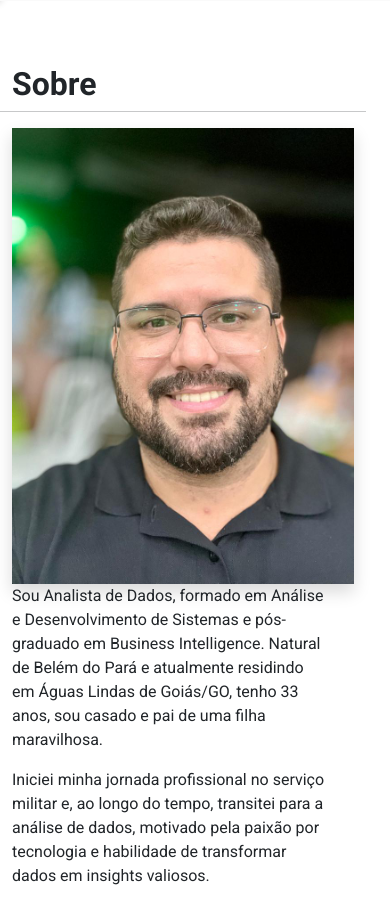
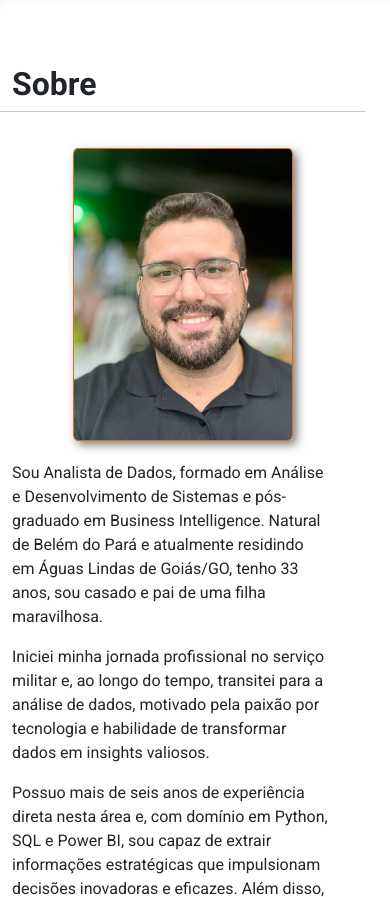
Before and after one commit to lleonardofernandes/portfolio, a Flask app: page / in a window 390 px wide. Shown: the part 843-1740 px from the top of the page. Run offline with Flask 3, Linux system fonts and the light colour scheme; some libraries are stand-ins or nearby versions.

Commit message:
adjust perfil img device

```diff
--- a/static/css/style.css
+++ b/static/css/style.css
@@ -245,6 +245,19 @@ section#about li {
     font-size: 1.2rem;
 }
 
+section#about img {
+    margin: 20px auto;
+    display: block;
+    width: 100%;
+    /* height: 100%; */
+    border: 1.5px solid #dd6e14;
+    border-radius: 4%;
+    /* box-shadow:  inset 0 0 1rem #00000050; */
+    box-shadow: 4px 4px 10px rgba(0, 0, 0, 0.5);
+    /* transform: perspective(1000px) rotateY(20deg); */
+
+}
+
 
 .section-bg {
     background-color: #eff5ff;
--- a/static/css/style_media.css
+++ b/static/css/style_media.css
@@ -139,3 +139,12 @@
         font-size: 1rem;
     }
 }
+
+@media (max-width: 767px) {
+    section#about img {
+        width: 220px;
+        border-radius: 2%;
+
+
+    }
+}
--- a/templates/index.html
+++ b/templates/index.html
@@ -28,7 +28,7 @@
             <h2 class="pt-3">Sobre</h2>
             <hr>
             <div class="col-md-4", data-anime="left">
-                <img class="img-fluid shadow" src="../static/img/perfil_2.jpg" alt="Foto do Leonardo">
+                <img class="img-fluid" src="../static/img/perfil_2.jpg" alt="Foto do Leonardo">
                 <!-- <h3>Analista de Dados</h3> -->
                 <!-- <p>Atualmente trabalho como Analista de Dados e programador Python, utilizando SQL e NoSQL</p> -->
             </div>
```
